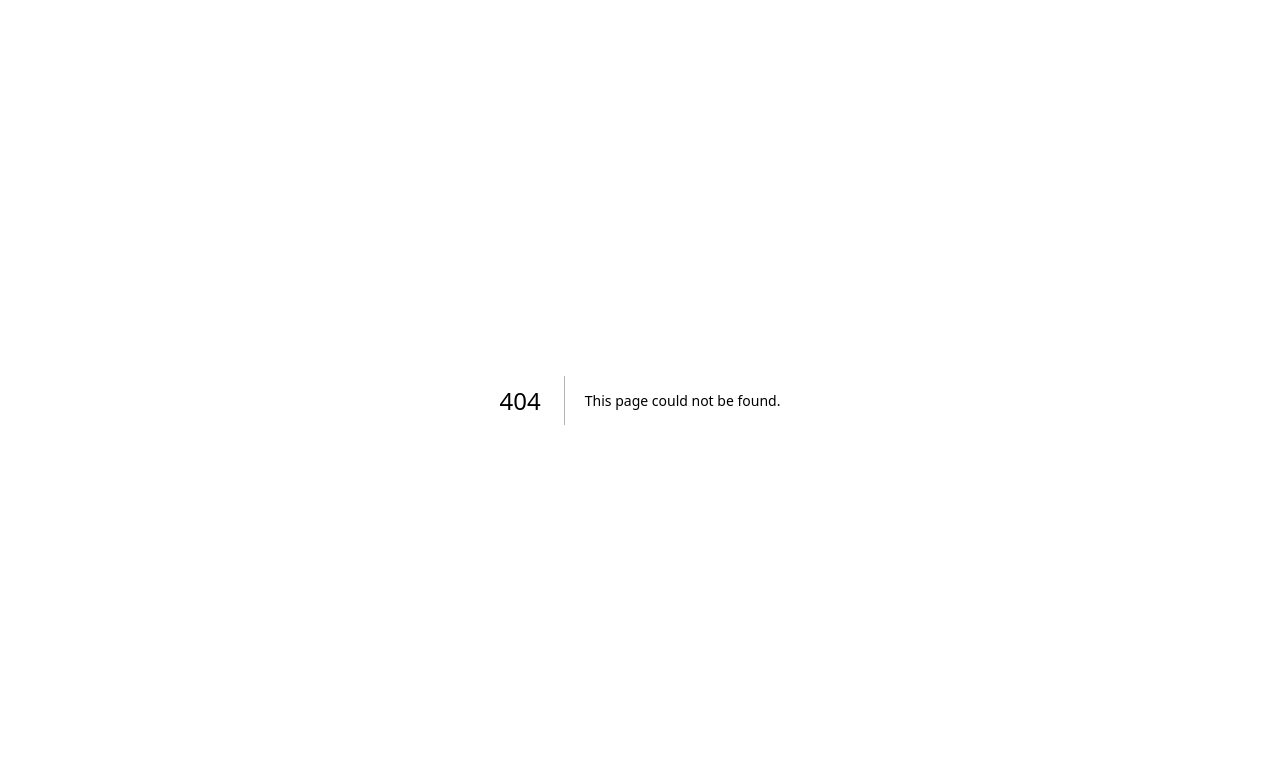
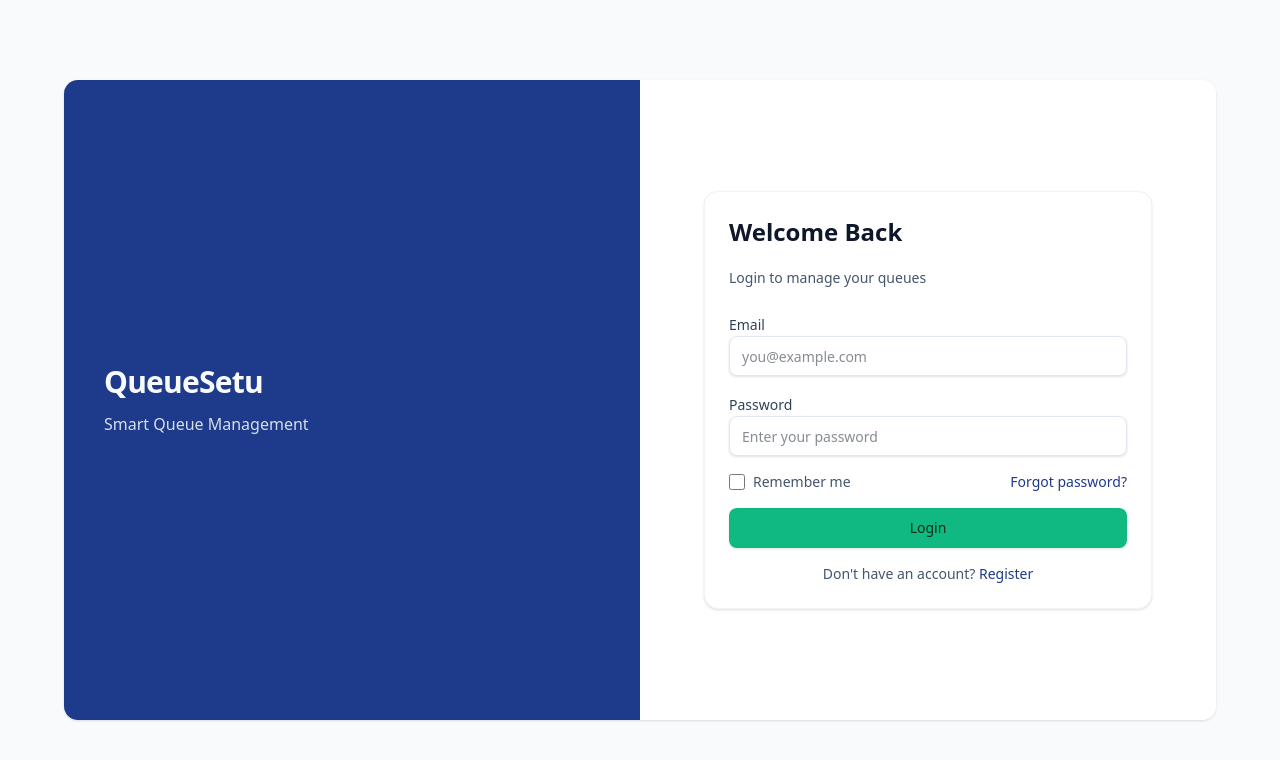
Before and after one commit to AYadav07/queuesetu.app.client, a Next.js app: page /login in a window 1280 px wide. Before the commit this address had no page. Shown: the top 760 px of the page. Built offline with nearby package versions, Linux system fonts and the light colour scheme.

Commit message:
Add Login Page Route

```diff
--- /dev/null
+++ b/src/app/login/page.tsx
@@ -0,0 +1,10 @@
+import LoginForm from "@/components/auth/LoginForm";
+import AuthLayout from "@/components/layout/AuthLayout";
+
+export default function LoginPage() {
+  return (
+    <AuthLayout>
+      <LoginForm />
+    </AuthLayout>
+  );
+}
```
